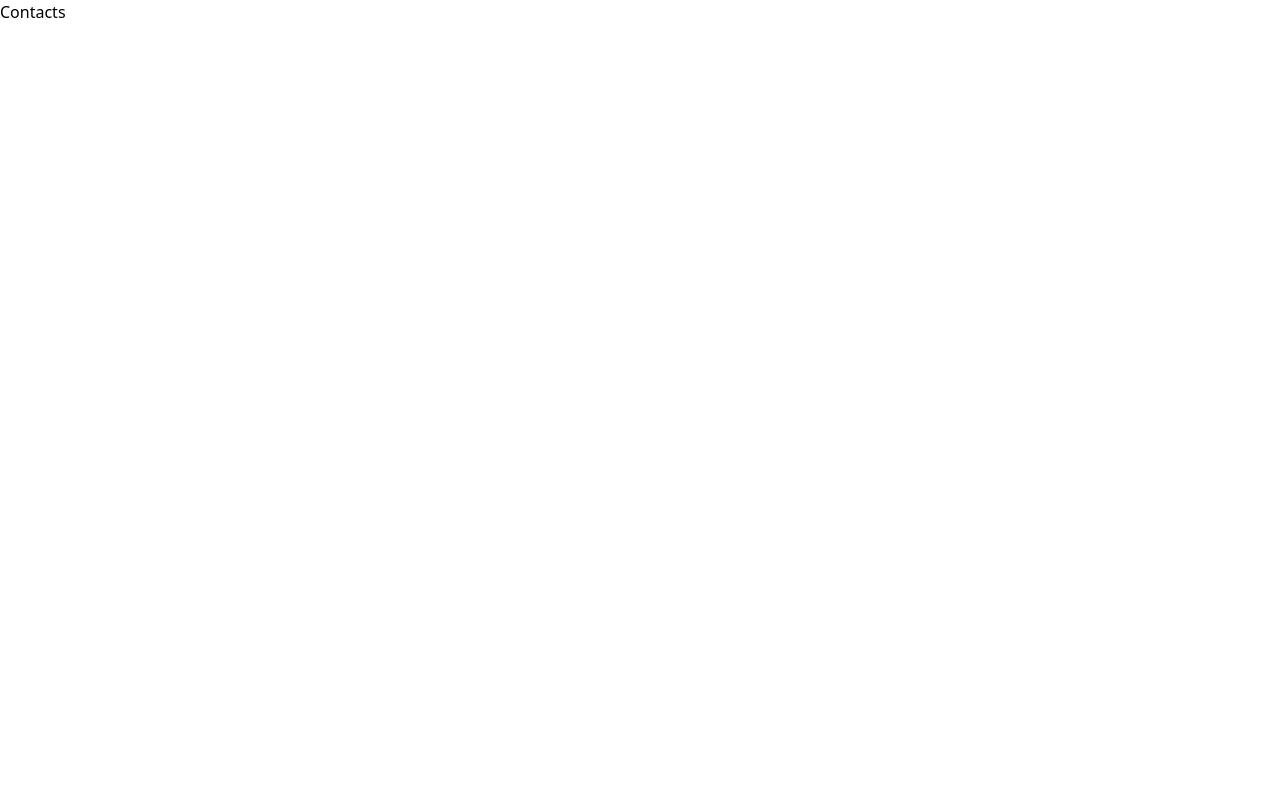
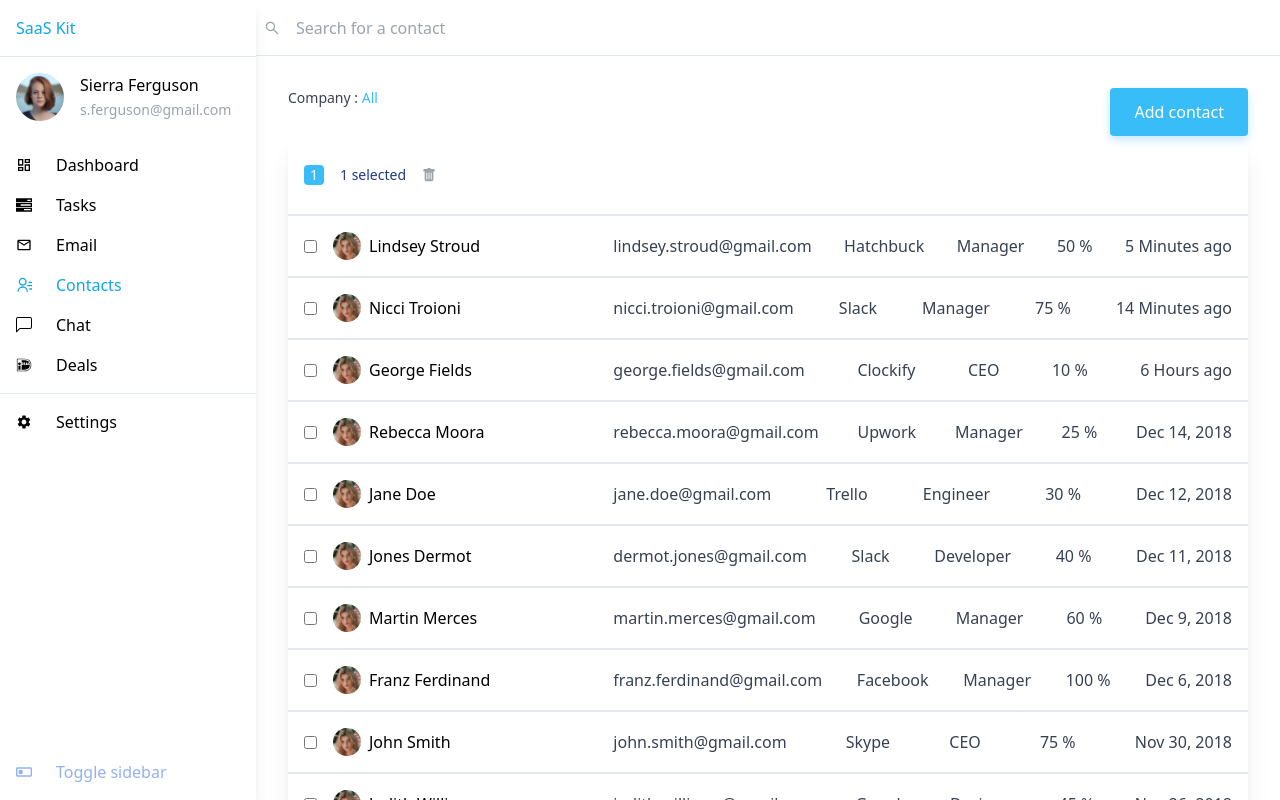
Before and after one commit to Ulysseassoo/Dashboard-Integration, a React (Vite) app: page /contacts in a window 1280 px wide. Built offline with nearby package versions, Linux system fonts and the light colour scheme.

Commit message:
Finished second page

```diff
--- a/src/Components/CompleteHeader.jsx
+++ b/src/Components/CompleteHeader.jsx
@@ -6,9 +6,9 @@ function CompleteHeader({ searchContent, children }) {
   return (
     <>
       <Sidebar />
-      <div className="flex flex-col w-[calc(100%-256px)]">
+      <div className="flex flex-col w-[calc(100%-256px)] overflow-hidden">
         <Header content={searchContent} />
-        <div className="h-[calc(100vh-4rem)]">{children}</div>
+        <div className="h-[calc(100vh-4rem)] p-8">{children}</div>
       </div>
     </>
   );
--- /dev/null
+++ b/src/Components/Contacts/ContactListElements.jsx
@@ -0,0 +1,129 @@
+import React from "react";
+import UserSelector from "./UserSelector";
+
+const contacts = [
+  {
+    id: 0,
+    avatar: "",
+    name: "Lindsey Stroud",
+    mail: "lindsey.stroud@gmail.com",
+    company: "Hatchbuck",
+    occupation: "Manager",
+    percent: "50 %",
+    date: "5 Minutes ago",
+  },
+  {
+    id: 1,
+    avatar: "",
+    name: "Nicci Troioni",
+    mail: "nicci.troioni@gmail.com",
+    company: "Slack",
+    occupation: "Manager",
+    percent: "75 %",
+    date: "14 Minutes ago",
+  },
+  {
+    id: 2,
+    avatar: "",
+    name: "George Fields",
+    mail: "george.fields@gmail.com",
+    company: "Clockify",
+    occupation: "CEO",
+    percent: "10 %",
+    date: "6 Hours ago",
+  },
+  {
+    id: 3,
+    avatar: "",
+    name: "Rebecca Moora",
+    mail: "rebecca.moora@gmail.com",
+    company: "Upwork",
+    occupation: "Manager",
+    percent: "25 %",
+    date: "Dec 14, 2018",
+  },
+  {
+    id: 4,
+    avatar: "",
+    name: "Jane Doe",
+    mail: "jane.doe@gmail.com",
+    company: "Trello",
+    occupation: "Engineer",
+    percent: "30 %",
+    date: "Dec 12, 2018",
+  },
+  {
+    id: 5,
+    avatar: "",
+    name: "Jones Dermot",
+    mail: "dermot.jones@gmail.com",
+    company: "Slack",
+    occupation: "Developer",
+    percent: "40 %",
+    date: "Dec 11, 2018",
+  },
+  {
+    id: 6,
+    avatar: "",
+    name: "Martin Merces",
+    mail: "martin.merces@gmail.com",
+    company: "Google",
+    occupation: "Manager",
+    percent: "60 %",
+    date: "Dec 9, 2018",
+  },
+  {
+    id: 7,
+    avatar: "",
+    name: "Franz Ferdinand",
+    mail: "franz.ferdinand@gmail.com",
+    company: "Facebook",
+    occupation: "Manager",
+    percent: "100 %",
+    date: "Dec 6, 2018",
+  },
+  {
+    id: 8,
+    avatar: "",
+    name: "John Smith",
+    mail: "john.smith@gmail.com",
+    company: "Skype",
+    occupation: "CEO",
+    percent: "75 %",
+    date: "Nov 30, 2018",
+  },
+  {
+    id: 9,
+    avatar: "",
+    name: "Judith Williams",
+    mail: "judith.williams@gmail.com",
+    company: "Google",
+    occupation: "Designer",
+    percent: "45 %",
+    date: "Nov 26, 2018",
+  },
+];
+
+function ContactListElements() {
+  return (
+    <>
+      {contacts.map(
+        ({ mail, id, company, occupation, percent, date, name }) => {
+          return (
+            <UserSelector
+              key={id}
+              mail={mail}
+              company={company}
+              occupation={occupation}
+              percent={percent}
+              date={date}
+              name={name}
+            />
+          );
+        }
+      )}
+    </>
+  );
+}
+
+export default ContactListElements;
--- a/src/Components/Contacts/UserSelector.jsx
+++ b/src/Components/Contacts/UserSelector.jsx
@@ -1,28 +1,59 @@
-import React from "react";
+import React, { useState } from "react";
 import image from "../../Assets/Images/Lindsey.png";
 
-function UserSelector() {
+function UserSelector({ mail, name, company, occupation, percent, date }) {
+  const [activeCheckbox, setActiveCheckbox] = useState(false);
+
+  if (activeCheckbox) {
+    return (
+      <div className="flex items-center justify-between p-4 bg-sky-200/50 border-slate-200 border-b-2">
+        <div className="flex items-center w-2/6">
+          <input
+            type="checkbox"
+            name="user"
+            className="mr-4 border-2 border-blue-400"
+            onChange={() => setActiveCheckbox(!activeCheckbox)}
+          />
+          <div className="flex items-center">
+            <div className="w-7 mr-2 rounded-full overflow-hidden">
+              <img className="w-full object-contain" src={image} alt="" />
+            </div>
+            <p>{name}</p>
+          </div>
+        </div>
+        <div className="flex items-center justify-between w-4/6 text-gray-700">
+          <p>{mail}</p>
+          <p>{company}</p>
+          <p>{occupation}</p>
+          <p>{percent}</p>
+          <p>{date}</p>
+        </div>
+      </div>
+    );
+  }
+
   return (
-    <div className="flex items-center justify-between p-4">
+    <div className="flex items-center justify-between p-4 border-slate-200 border-b-2">
       <div className="flex items-center w-2/6">
         <input
           type="checkbox"
           name="user"
           className="mr-4 border-2 border-blue-400"
+          onChange={() => setActiveCheckbox(!activeCheckbox)}
         />
         <div className="flex items-center">
           <div className="w-7 mr-2 rounded-full overflow-hidden">
             <img className="w-full object-contain" src={image} alt="" />
           </div>
-          <p>Lindsey Stroud</p>
+          <p>{name}</p>
         </div>
       </div>
       <div className="flex items-center justify-between w-4/6 text-gray-700">
-        <p>email</p>
-        <p>marque</p>
-        <p>role</p>
-        <p>pourcentage</p>
-        <p>connection</p>
+        <p>{mail}</p>
+        <p>{company}</p>
+        <p>{occupation}</p>
+        <p>{percent}</p>
+        <p>{date}</p>
       </div>
     </div>
   );
--- a/src/Screens/Contacts.jsx
+++ b/src/Screens/Contacts.jsx
@@ -1,7 +1,40 @@
 import React from "react";
+import { BsFillTrashFill } from "react-icons/bs";
+import CompleteHeader from "../Components/CompleteHeader";
+import ContactList from "../Components/Contacts/ContactListElements";
 
 function Contacts() {
-  return <div>Contacts</div>;
+  return (
+    <div className="flex h-screen">
+      <CompleteHeader searchContent="Search for a contact">
+        <div className="flex justify-between w-full">
+          <p className="text-sm text-gray-700">
+            Company : <span className="text-sky-400">All</span>
+          </p>
+          <button
+            className="rounded bg-sky-400 shadow-blue-glow px-6 py-3 text-white"
+            type="button"
+          >
+            Add contact
+          </button>
+        </div>
+        <div className="shadow-xl">
+          <div className="flex items-center justify-between p-4 border-slate-200 border-b-2">
+            <div className="flex items-center w-2/6">
+              <p className="bg-sky-400 h-5 w-5 text-sm text-white p-2 rounded flex items-center justify-center">
+                1
+              </p>
+              <p className="text-blue-900 text-sm pl-4">1 selected</p>
+              <div className="text-gray-400 p-4 text-sm">
+                <BsFillTrashFill />
+              </div>
+            </div>
+          </div>
+          <ContactList />
+        </div>
+      </CompleteHeader>
+    </div>
+  );
 }
 
 export default Contacts;
--- a/tailwind.config.js
+++ b/tailwind.config.js
@@ -6,7 +6,11 @@ module.exports = {
     minWidth: {
       "400px": "400px",
     },
-        extend: {},
+    extend: {
+      boxShadow: {
+        "blue-glow": "0px 4px 10px rgba(16, 156, 241, 0.24)",
+      },
+    },
   },
   variants: {
     extend: {},
```
Lines whose indentation alone changed are shown as unchanged.
